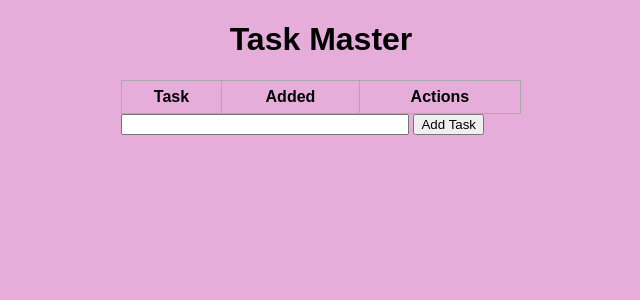
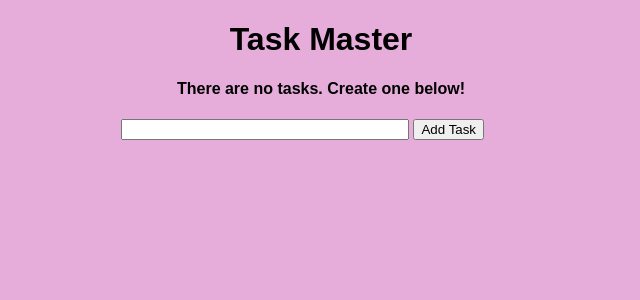
Before and after one commit to SteshM/Flask, a Flask app: page / in a window 1280 px wide. Shown: the top 300 px of the page, without its empty margins (319-959 px from the left). Run offline with Flask 2, Linux system fonts and the light colour scheme; data that the repository does not hold is empty.

Commit message:
created a ' No task,Create one'

```diff
--- a/templates/index.html
+++ b/templates/index.html
@@ -7,6 +7,11 @@
 {% block body %}
 <div class="content">
     <h1 style="text-align:center">Task Master</h1>
+
+     {% if tasks|length <1 %}
+     <h4 style="text-align: center">There are no tasks. Create one below!</h4>
+     {% else %}
+
     <table>
         <tr>
             <th>Task</th>
@@ -25,6 +30,7 @@
         </tr>
         {% endfor %}
     </table>
+    {% endif %}
 
       <form action="/" method="POST">
           <input type="text" name="content" id="content">
```
Also changed, not shown: test.db.
